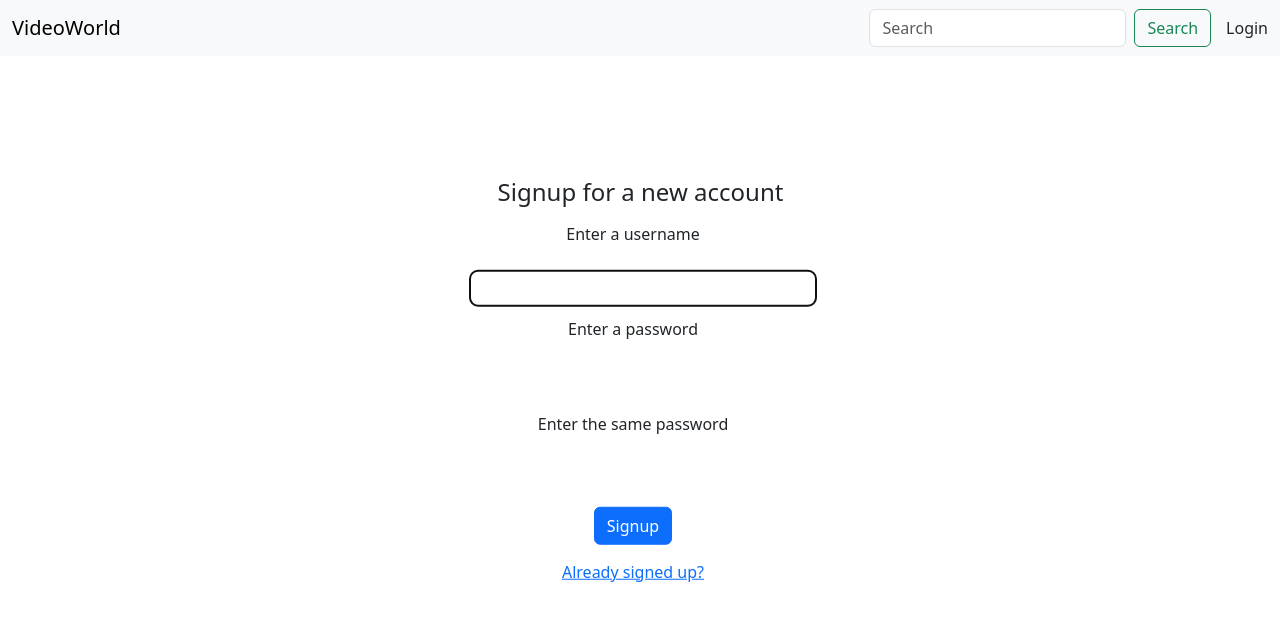
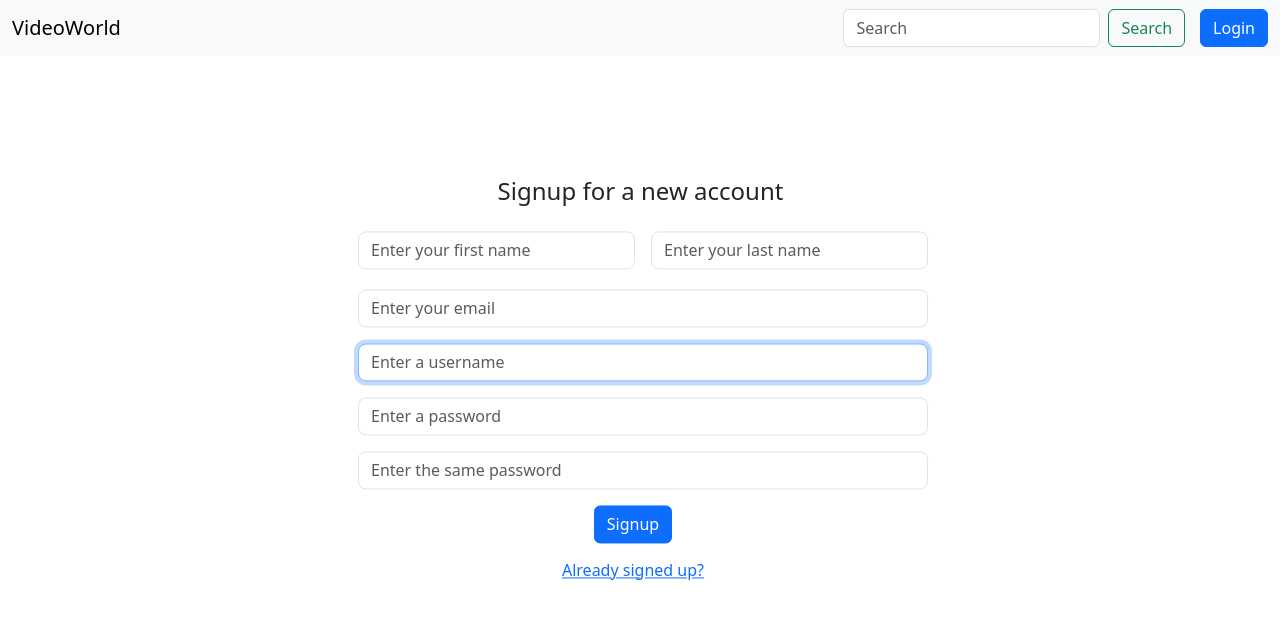
Before and after one commit to WaryEwe/Videoworld, a Django app: page /accounts/signup/ in a window 1280 px wide. Shown: the top 621 px of the page. Run offline with Django 5.2, Linux system fonts and the light colour scheme; some libraries are stand-ins or nearby versions.

Commit message:
Added search engine and updated login/signup pages front-end

```diff
--- a/static/css/signup.css
+++ b/static/css/signup.css
@@ -13,10 +13,7 @@ body {
 
 .s-box-container {
 
-  border: 2px solid rgb(233, 233, 233);
   border-radius: 8px;
-  padding: 40px;
-  box-shadow: 0 2px 10px rgba(0, 0, 0, 0.1);
 }
 
 .s-form-block {
@@ -35,13 +32,6 @@ body {
   display: flex;
   border-radius: 8px;
   width: 100%;
-  font-weight: 400;
-  font-size: 22px;
-  appearance: none;
-  border-color: rgb(233, 233, 233);
-  border: 1px solid #ccc;
-  border-color: white;
-  transition: border-color 0.3s ease;
 
 }
 
--- a/users/forms.py
+++ b/users/forms.py
@@ -5,16 +5,47 @@ from .models import ProfileModel
 from django.forms import FileInput
 
 class LoginForm(AuthenticationForm):
+    first_name = forms.CharField(required=True)
+    last_name = forms.CharField(required=True)
+    email = forms.EmailField(required=True)
     class Meta:
         model = User
         fields = ['username', 'password']
+    def __init__(self, *args, **kwargs):
+        super().__init__(*args, **kwargs)
+        self.fields['first_name'].widget.attrs.update({'class': 'form-control'})
+        self.fields['first_name'].widget.attrs.update({'placeholder': 'Enter your first name'})
+        self.fields['last_name'].widget.attrs.update({'class': 'form-control'})
+        self.fields['last_name'].widget.attrs.update({'placeholder': 'Enter your last name'})
+        self.fields['email'].widget.attrs.update({'class': 'form-control'})
+        self.fields['email'].widget.attrs.update({'placeholder': 'Enter your email'})
+        self.fields['username'].widget.attrs.update({'class': 'form-control'})
+        self.fields['username'].widget.attrs.update({'placeholder': 'Enter your username'})
+        self.fields['password'].widget.attrs.update({'class': 'form-control'})
+        self.fields['password'].widget.attrs.update({'placeholder': 'Enter your password'})
 
 class SignupForm(UserCreationForm):
+    first_name = forms.CharField(required=True)
+    last_name = forms.CharField(required=True)
+    email = forms.EmailField(required=True)
     class Meta:
         model = User
         fields = ['first_name', 'last_name', 'email', 'username', 'password1', 'password2']
-        def __init__(self, *args, **kwargs):
-            self.fields['username'].widget.attrs.update({'class': 'form-control'})
+    def __init__(self, *args, **kwargs):
+        super().__init__(*args, **kwargs)
+        self.fields['first_name'].widget.attrs.update({'class': 'form-control'})
+        self.fields['first_name'].widget.attrs.update({'placeholder': 'Enter your first name'})
+        self.fields['last_name'].widget.attrs.update({'class': 'form-control'})
+        self.fields['last_name'].widget.attrs.update({'placeholder': 'Enter your last name'})
+        self.fields['email'].widget.attrs.update({'class': 'form-control'})
+        self.fields['email'].widget.attrs.update({'placeholder': 'Enter your email'})
+        self.fields['username'].widget.attrs.update({'class': 'form-control'})
+        self.fields['username'].widget.attrs.update({'placeholder': 'Enter a username'})
+        self.fields['password1'].widget.attrs.update({'class': 'form-control'})
+        self.fields['password1'].widget.attrs.update({'placeholder': 'Enter a password'})
+        self.fields['password2'].widget.attrs.update({'class': 'form-control'})
+        self.fields['password2'].widget.attrs.update({'placeholder': 'Enter the same password'})
+
 
 
 class ProfileForm(forms.ModelForm):
--- a/users/templates/base.html
+++ b/users/templates/base.html
@@ -23,9 +23,9 @@
         </li> -->
       </ul>
       <div>
-<form class="d-flex" role="search">
-        <input class="form-control me-2" type="search" placeholder="Search" aria-label="Search"/>
-        <button class="btn btn-outline-success" type="submit">Search</button>
+      <form class="d-flex" role="search" action="{%url 'search' %}" method="get">
+        <input class="form-control me-2" type="search" placeholder="Search" aria-label="Search" name="search_results" value="{{request.GET.search_results}}"/>
+        <button class="btn btn-outline-success" type="submit" >Search</button>
       </form>
       </div>
       <div class="n-user-ref">
@@ -44,7 +44,10 @@
 </div>
 <!--   <a class="nav-link" href="{%url 'logout' %}">Logout</a>-->
    {%else%}
-   <a class="nav-link" href="{%url 'login' %}">Login</a>
+   <div class="nav-link">
+
+   <a class="btn btn-primary" href="{%url 'login' %}">Login</a>
+   </div>
    {% endif %}
         </li>
 
--- a/users/templates/signup.html
+++ b/users/templates/signup.html
@@ -4,6 +4,7 @@
 <link rel="stylesheet" href="{%static 'css/signup.css'%}">
 <div class="s-container">
 <div class="s-block-container">
+<div class="s-box-container">
 
 <div class='s-form-block'>
   <form method="POST" name="signup" action="#">
@@ -12,18 +13,32 @@
 
       <h4>Signup for a new account</h4>
     </div>
+
+
+<div class="row g-3">
+  <div class="col">
+    {{signup_f.first_name}}
+  </div>
+  <div class="col">
+    {{signup_f.last_name}}
+  </div>
+</div>
+
+
 <div class="mb-3">
-    <label for="username" class="form-label">Enter a username</label>
+  {{signup_f.email}}
 </div>
+<div class="mb-3">
   {{signup_f.username}}
+</div>
 <div class="mb-3">
-    <label for="password1" class="form-label">Enter a password</label>
   {{signup_f.password1}}
 </div>
 <div class="mb-3">
-    <label for="password1" class="form-label">Enter the same password</label>
   {{signup_f.password2}}
 </div>
+
+
   <button type="submit" class="btn btn-primary">Signup</button>
   <div class="s-form-redirect">
     <a href="{%url 'login'%}">Already signed up?</a>
@@ -32,4 +47,5 @@
 </div>
 </div>
 </div>
+</div>
 {%endblock 'main'%}
--- a/users/views.py
+++ b/users/views.py
@@ -16,7 +16,8 @@ def login_view(request):
         login_f = LoginForm(request.POST)
         username = request.POST.get('username')
         password = request.POST.get('password')
-        user = authenticate(request, username=username, password=password)
+        email = request.POST.get('email')
+        user = authenticate(request, username=username, password=password, email=email)
         if user is not None:
             login(request, user)
             return redirect('user', username=username)
--- a/videos/urls.py
+++ b/videos/urls.py
@@ -4,5 +4,5 @@ urlpatterns = [
     path('', views.home_view, name='home'),
     path('upload/', views.upload_vid_view, name='upload'),
     path('video/<int:video_id>/', views.video_view, name='video'),
-    path('search/<str:search_query>/', views.search_view, name='search'),
+    path('search/', views.search_view, name='search'),
 ]
```
Also changed, not shown: static/css/login.css (+0 -10 lines), users/templates/login.html (+17 -6 lines), videos/templates/search.html (+29 -1 lines), videos/views.py (+9 -3 lines), static/css/search.css (added). Lines whose indentation alone changed are shown as unchanged.
